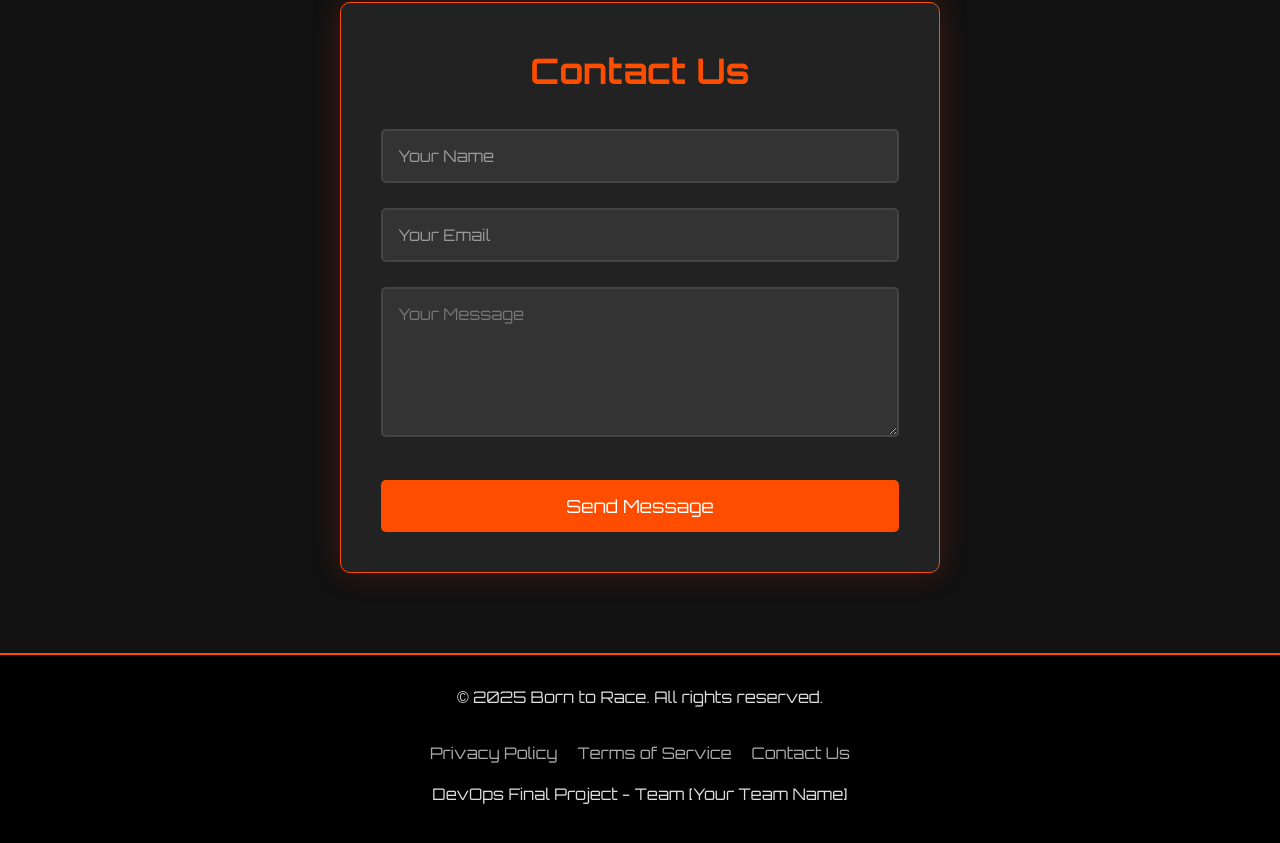
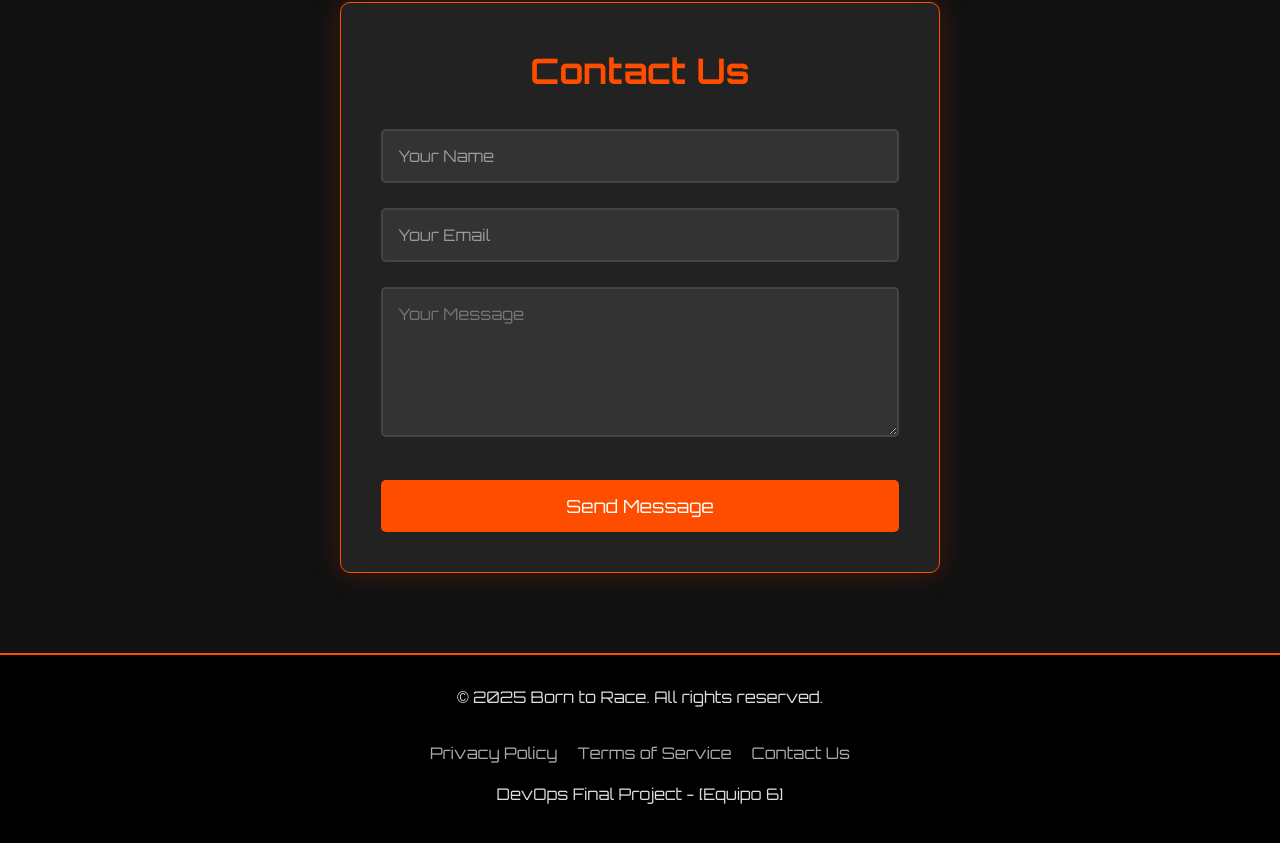
Before and after one commit to AlanGaelQC/ProyectoFinal_DevOps, a plain HTML site: page Activos/index.html in a window 1280 px wide. Shown: the part 2286-3129 px from the top of the page. Drawn offline with Linux system fonts and the light colour scheme; files that its build step writes are made by us from their sources; no server answers.

Commit message:
renombre

```diff
--- a/Activos/index.html
+++ b/Activos/index.html
@@ -747,7 +747,7 @@
                 <a href="#">Terms of Service</a>
                 <a href="mailto:contact@borntorace.com">Contact Us</a>
             </div>
-            <p>DevOps Final Project - Team [Your Team Name]</p>
+            <p>DevOps Final Project - [Equipo 6]</p>
         </div>
     </footer>
 
```
